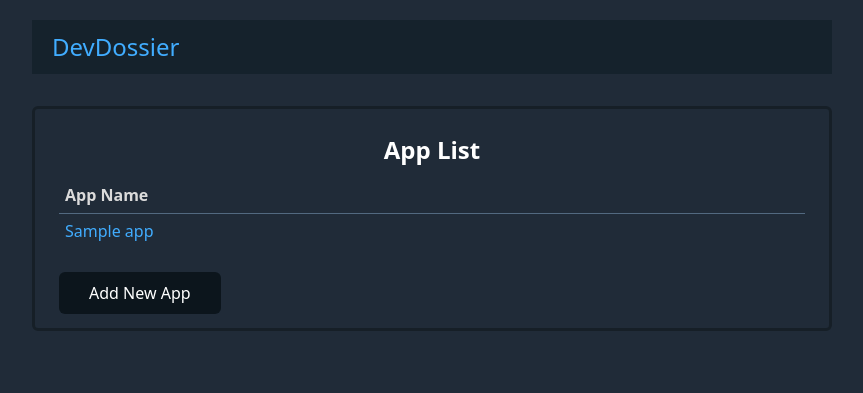
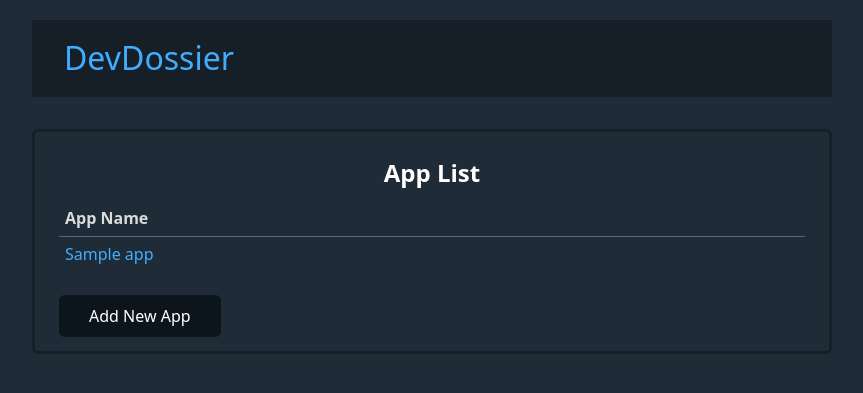
Before and after one commit to bartlomiej-aleksiejczyk/DevDossier, a Django app: page /app/ in a window 1280 px wide. Shown: the top 393 px of the page, without its empty margins (208-1071 px from the left). Run offline with Django 4.2, Linux system fonts and the light colour scheme; tables that the repository leaves empty hold one stand-in row (values such as "Sample post"); some libraries are stand-ins or nearby versions.

Commit message:
Update styling classes

```diff
--- a/tracker/static/css/water-css-addendum-classless.css
+++ b/tracker/static/css/water-css-addendum-classless.css
@@ -1,7 +1,9 @@
 
 header {
-    display: inline;
-    font-size: 1.5rem;
+    font-size: 2rem;
+    text-align: center;
+    white-space: nowrap;
+    padding-bottom: 0.5rem;
 }
 
 table {
--- a/tracker/static/css/water-css-addendum-navigation.css
+++ b/tracker/static/css/water-css-addendum-navigation.css
@@ -1,10 +1,19 @@
 .top-navbar {
-    background-color: #15222c;
-    padding: 10px 20px;
+    background-color: #161F27;
+    padding: 1rem 2rem;
     margin-bottom: 1rem;
     display: flex;
-    justify-content: space-between;
+    justify-content: start;
     align-items: center;
+}
+.top-navbar div {
+    width: 100%;
+    display: flex;
+    gap: 0.5rem;
+    justify-content: center;
+}
+.navlinks {
+    white-space: nowrap;
 }
 
 a.action-link {
--- a/tracker/static/css/water-css-addendum-spacing.css
+++ b/tracker/static/css/water-css-addendum-spacing.css
@@ -20,3 +20,7 @@
 .spacer-mid {
     padding: 0.5rem 0 0.5rem;
 }
+
+.spacer-small {
+    padding: 0.25rem 0 0.25rem;
+}
--- a/tracker/static/css/water-css-addendum-text.css
+++ b/tracker/static/css/water-css-addendum-text.css
@@ -1,3 +1,9 @@
+
+.header-text {
+    display: inline;
+    font-size: 1.5rem;
+    margin-right: 2rem;
+}
 
 .centered {
     text-align: center;
```
